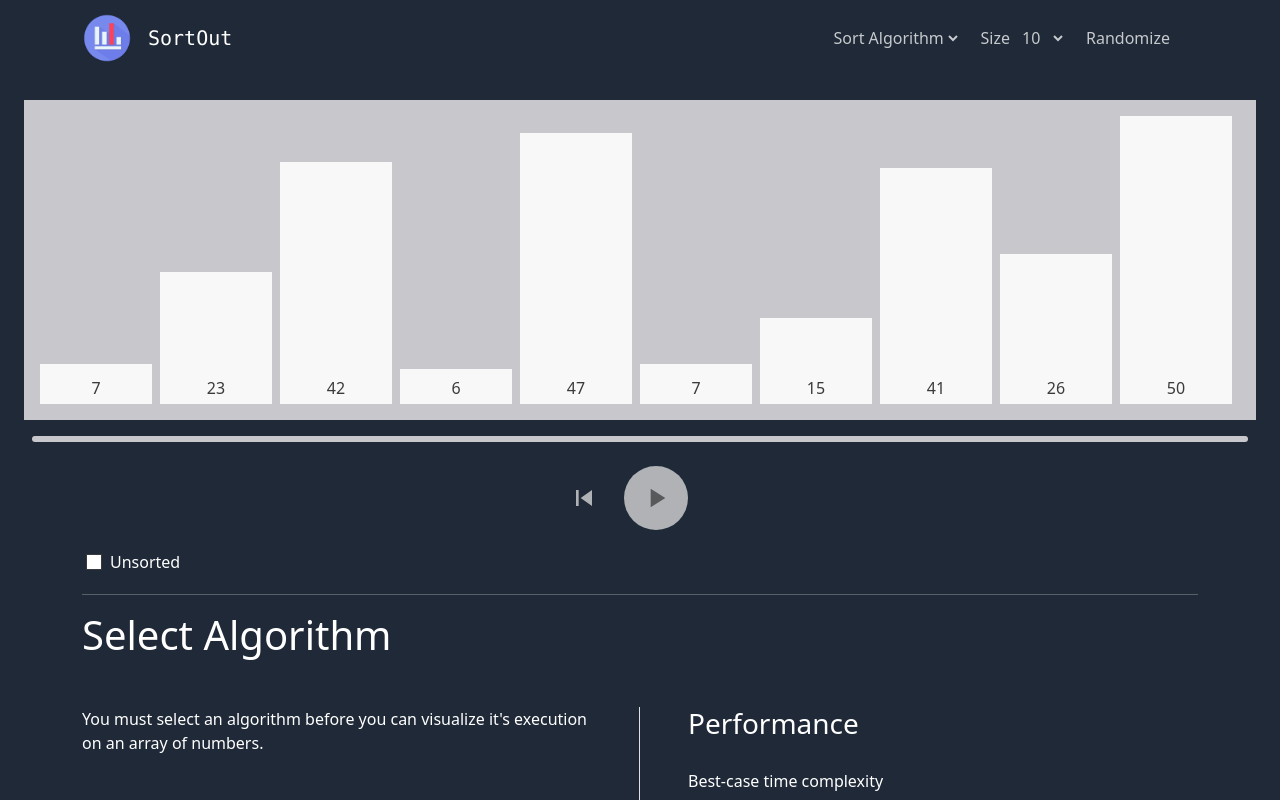
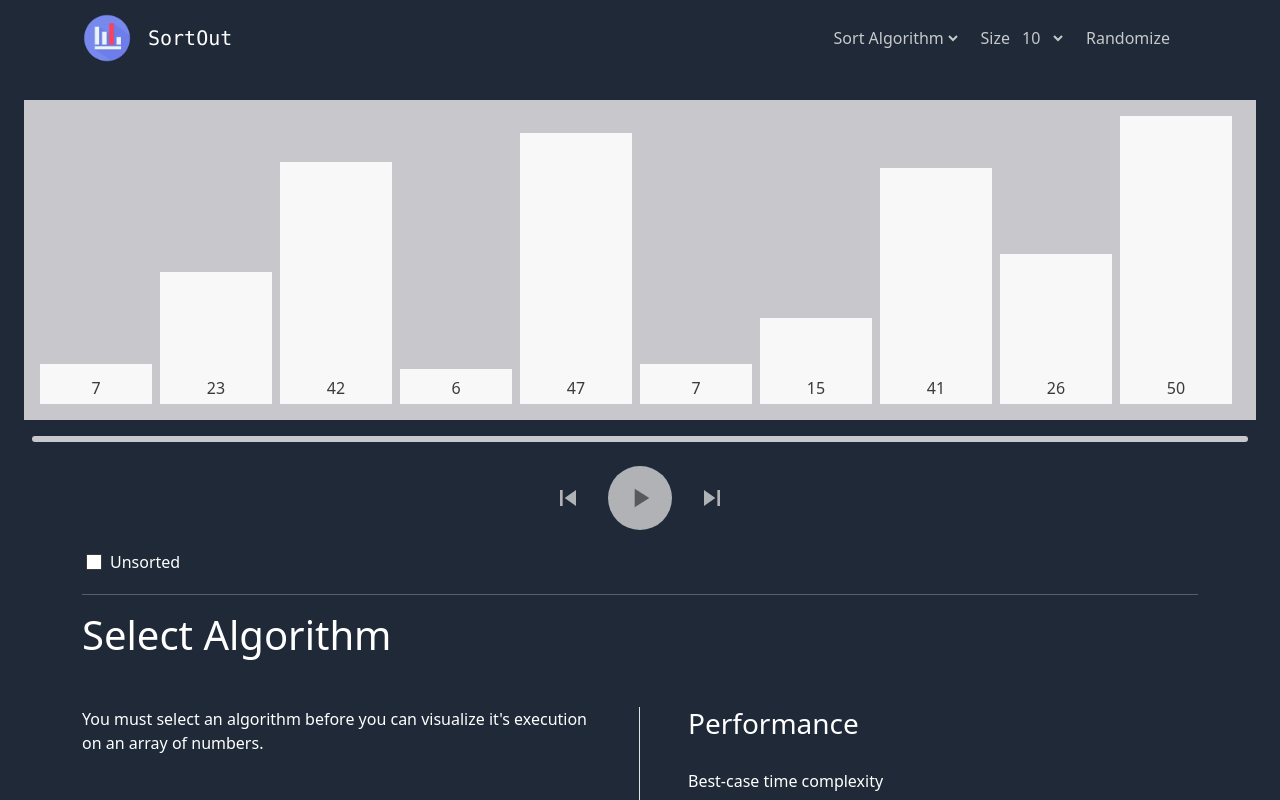
Before and after one commit to RajKanani1206/SortOut, a React (Create React App) app: page / in a window 1280 px wide. Shown: the top 800 px of the page. Built offline with nearby package versions, Linux system fonts and the light colour scheme.

Commit message:
Added Forwarding

```diff
--- a/src/components/SortVisualizer/VisualizerControls.js
+++ b/src/components/SortVisualizer/VisualizerControls.js
@@ -1,5 +1,10 @@
 import React from "react";
-import { MdPlayArrow as Play, MdPause as Pause, MdSkipPrevious as Backward } from "react-icons/md";
+import {
+  MdPlayArrow as Play,
+  MdPause as Pause,
+  MdSkipPrevious as Backward,
+  MdSkipNext as Forward,
+} from "react-icons/md";
 import "./style.css";
 
 const renderIcon = (icon, iconClass) => {
@@ -7,7 +12,16 @@ const renderIcon = (icon, iconClass) => {
   return <ICON className={iconClass} />;
 };
 
-const VisualizerControls = ({ onPlay, onPause, playing, playDisabled, onBackward, backwardDisabled }) => {
+const VisualizerControls = ({
+  onPlay,
+  onPause,
+  playing,
+  playDisabled,
+  onBackward,
+  backwardDisabled,
+  onForward,
+  forwardDisabled,
+}) => {
   return (
     <div className="visualizer-controls">
       <button className="controls-btn" onClick={onBackward} disabled={backwardDisabled}>
@@ -22,6 +36,9 @@ const VisualizerControls = ({ onPlay, onPause, playing, playDisabled, onBackward
           ? renderIcon(Pause, "icon-btn visualizerControls-icon")
           : renderIcon(Play, "icon-btn visualizerControls-icon")}
       </button>
+      <button className="controls-btn" onClick={onForward} disabled={forwardDisabled}>
+        {renderIcon(Forward, "icon-btn visualizerControls-icon")}
+      </button>
     </div>
   );
 };
--- a/src/components/SortVisualizer/index.js
+++ b/src/components/SortVisualizer/index.js
@@ -92,6 +92,15 @@ const SortVisualizer = ({ array, trace, colorKey, description }) => {
       changeVisualState(item);
     }
   };
+  const stepForward = () => {
+    const trace = tracing;
+    const step = traceStep;
+    if (step < trace.length - 1) {
+      const item = trace[step + 1];
+      setTraceStep(step + 1);
+      changeVisualState(item);
+    }
+  };
 
   return (
     <div className="sort-visualizer">
@@ -114,6 +123,8 @@ const SortVisualizer = ({ array, trace, colorKey, description }) => {
         playDisabled={(traceStep >= tracing.length - 1 && traceStep !== -1) || tracing.length <= 0}
         onBackward={() => stepBackward()}
         backwardDisabled={traceStep <= 0}
+        onForward={() => stepForward()}
+        forwardDisabled={traceStep >= tracing.length - 1}
       />
       <ColorKey colorKey={colorKey} />
       <Description description={description} />
```
